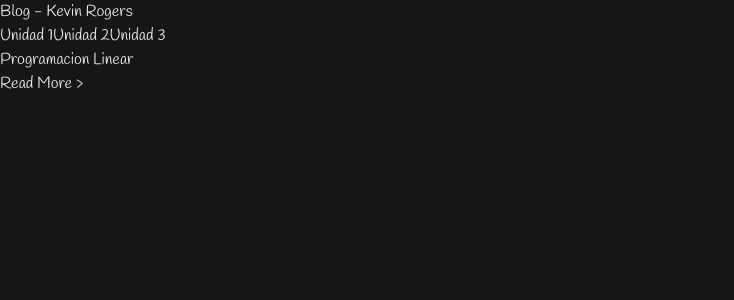
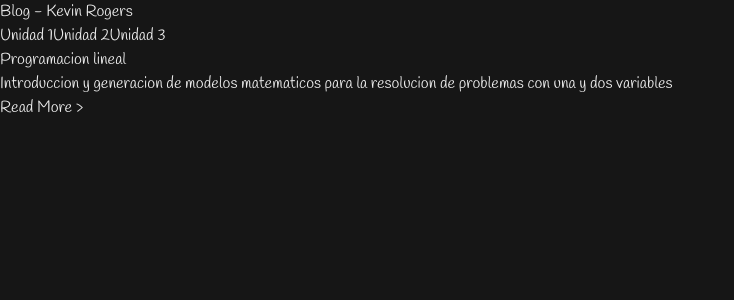
Before and after one commit to KORC-hub/portafolio_io, a Next.js app: page /unit1 in a window 1280 px wide. Shown: the top 300 px of the page, without its empty margins (0-734 px from the left). Built offline with nearby package versions, Linux system fonts and the light colour scheme.

Commit message:
fetch data from .json files in public/data folder, and render topics

```diff
--- a/src/app/unit1/page.tsx
+++ b/src/app/unit1/page.tsx
@@ -1,15 +1,39 @@
 "use client";
 
+import { useState, useEffect } from "react";
 import TopicCard from "@/components/TopicCard";
+import { Topic } from "@/models/Topic";
+
 export default function Unit1() {
+    const [topicsArray, setTopicsArray] = useState<Topic[]>([]);
+
+    useEffect(() => {
+        const fetchData = async () => {
+            try {
+                const response = await fetch(" /data/unit1/unit1Topics.json");
+                if (!response.ok) {
+                    throw new Error("No se pudo cargar el archivo JSON");
+                }
+                const data: Topic[] = await response.json();
+                setTopicsArray(data);
+            } catch (error) {
+                console.error("Error:", error);
+            }
+        };
+        fetchData();
+    }, []);
+
     return (
         <>
             <section className="sm:my-5 grid grid-cols-1 lg:grid-cols-2 gap-x-8 gap-y-4 px-6">
-                <TopicCard
-                    title="Programacion Linear"
-                    explain=""
-                    link="unit1/lineal-programming"
-                ></TopicCard>
+                {topicsArray.map((topic) => (
+                    <TopicCard
+                        key={topic.id}
+                        title={topic.title}
+                        explain={topic.explain}
+                        link={topic.link}
+                    ></TopicCard>
+                ))}
             </section>
         </>
     );
```
Also changed, not shown: src/app/page.tsx (+25 -3 lines).
